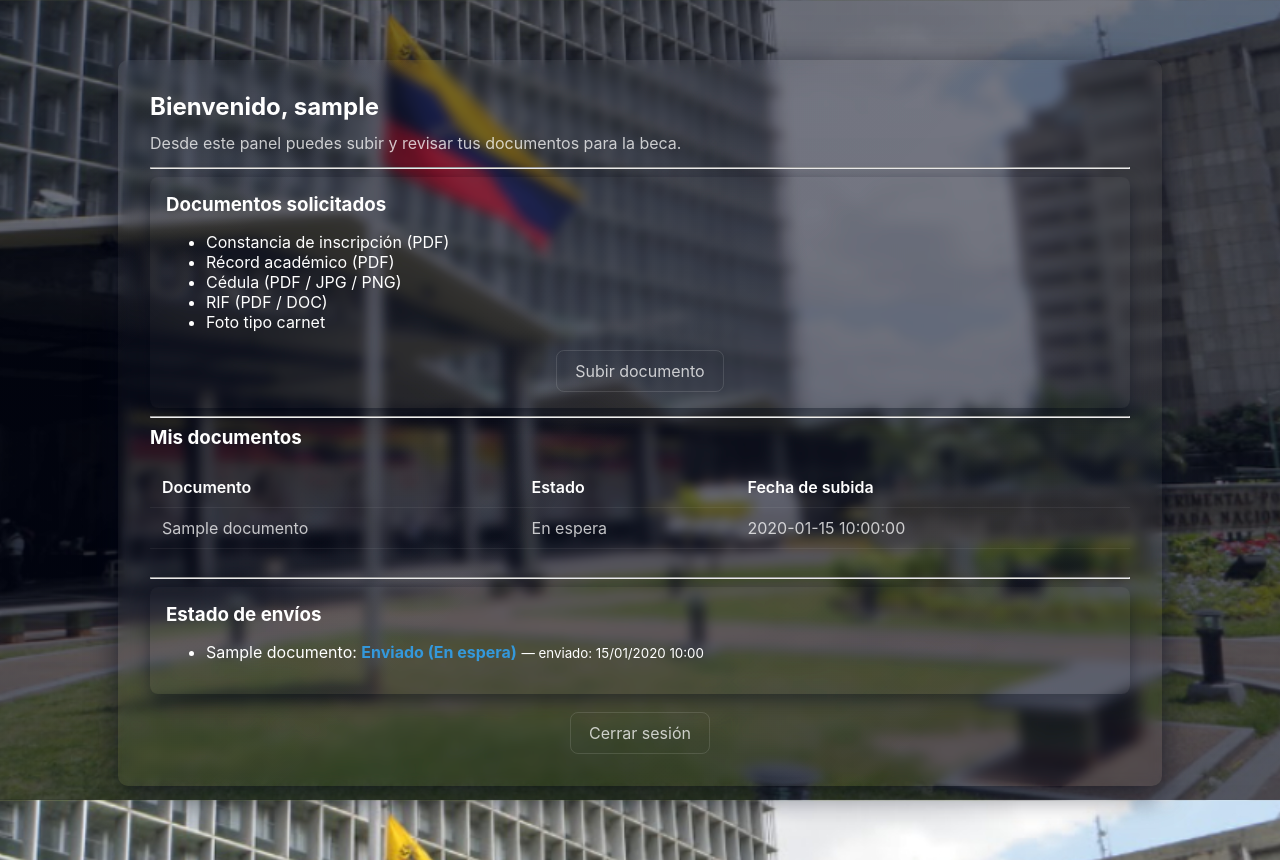
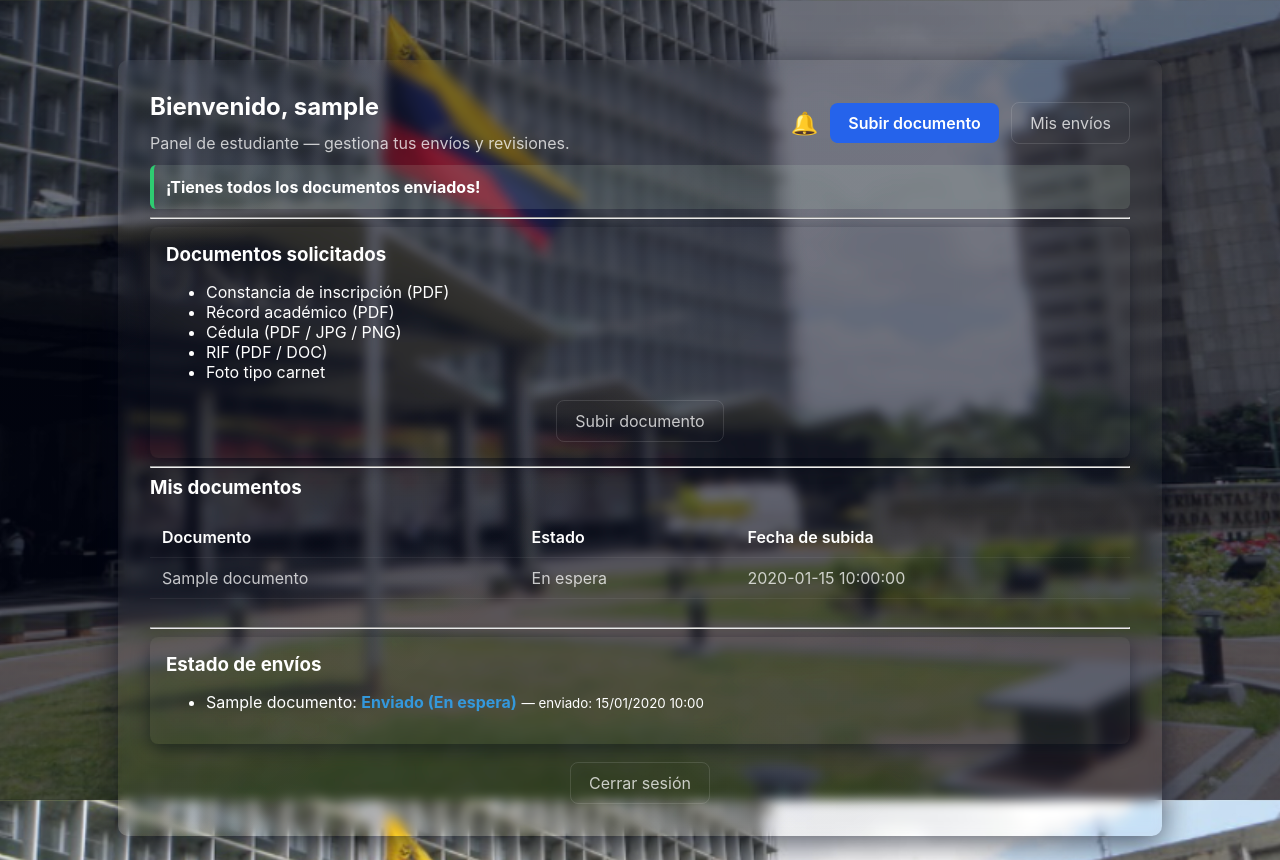
Before and after one commit to Cystal040/becas, a PHP site: page /views/dashboard.php in a window 1280 px wide. Run offline with PHP 8.4, Linux system fonts and the light colour scheme; the visitor is signed in with stand-in values (Sample User, id 1); tables that the repository leaves empty or names only in its code hold one stand-in row (values such as "Sample post").

Commit message:
Auto-sync: cambios detectados en 2026-01-18 19:24:04

```diff
--- a/views/dashboard.php
+++ b/views/dashboard.php
@@ -89,9 +89,58 @@ if ($stmt) {
 
 <div class="contenedor">
 
-<h2>Bienvenido, <?php echo $nombre; ?></h2>
+<div style="display:flex;align-items:center;justify-content:space-between;gap:12px;">
+    <div>
+        <h2>Bienvenido, <?php echo htmlspecialchars($nombre); ?></h2>
+        <p style="margin:4px 0 0; color:var(--muted);">Panel de estudiante — gestiona tus envíos y revisiones.</p>
+    </div>
 
-<p>Desde este panel puedes subir y revisar tus documentos para la beca.</p>
+    <?php
+    // Contar documentos revisados (aprobado o rechazado)
+    $reviewed_count = 0;
+    foreach ($status_map as $s) {
+        if (is_array($s) && in_array($s['estado'], ['aprobado','rechazado'])) {
+            $reviewed_count++;
+        }
+    }
+    // Lista de tipos faltantes
+    $faltantes = [];
+    foreach ($tipos as $t) {
+        $tid = (int)$t['id_tipo_documento'];
+        if (!isset($status_map[$tid]) || $status_map[$tid] === null) {
+            $faltantes[] = $t['nombre_documento'];
+        }
+    }
+    ?>
+
+    <div style="display:flex;align-items:center;gap:12px;">
+        <div style="position:relative;">
+            <a href="#notificaciones" style="text-decoration:none;color:inherit;">
+                <span style="font-size:22px;">🔔</span>
+                <?php if ($reviewed_count > 0): ?>
+                    <span style="background:#e74c3c;color:#fff;border-radius:50%;padding:2px 6px;font-size:12px;margin-left:-10px;"><?php echo $reviewed_count; ?></span>
+                <?php endif; ?>
+            </a>
+        </div>
+
+        <div style="text-align:right;">
+            <a class="btn" href="subir_documentos.php">Subir documento</a>
+            <a class="btn-secundario" href="documentos.php" style="margin-left:8px;">Mis envíos</a>
+        </div>
+    </div>
+
+</div>
+
+<?php if (!empty($faltantes)): ?>
+    <div style="margin-top:12px;padding:12px;background:rgba(255,235,205,0.15);border-left:4px solid #f39c12;border-radius:6px;">
+        <strong>Documentos pendientes:</strong>
+        <span style="margin-left:8px;"><?php echo htmlspecialchars(implode(', ', $faltantes)); ?></span>
+    </div>
+<?php else: ?>
+    <div style="margin-top:12px;padding:12px;background:rgba(220,255,220,0.12);border-left:4px solid #2ecc71;border-radius:6px;">
+        <strong>¡Tienes todos los documentos enviados!</strong>
+    </div>
+<?php endif; ?>
 
 <hr>
 
```
Also changed, not shown: assets/uploads/cedula/1768778249_5041_Untitled.png (added).
